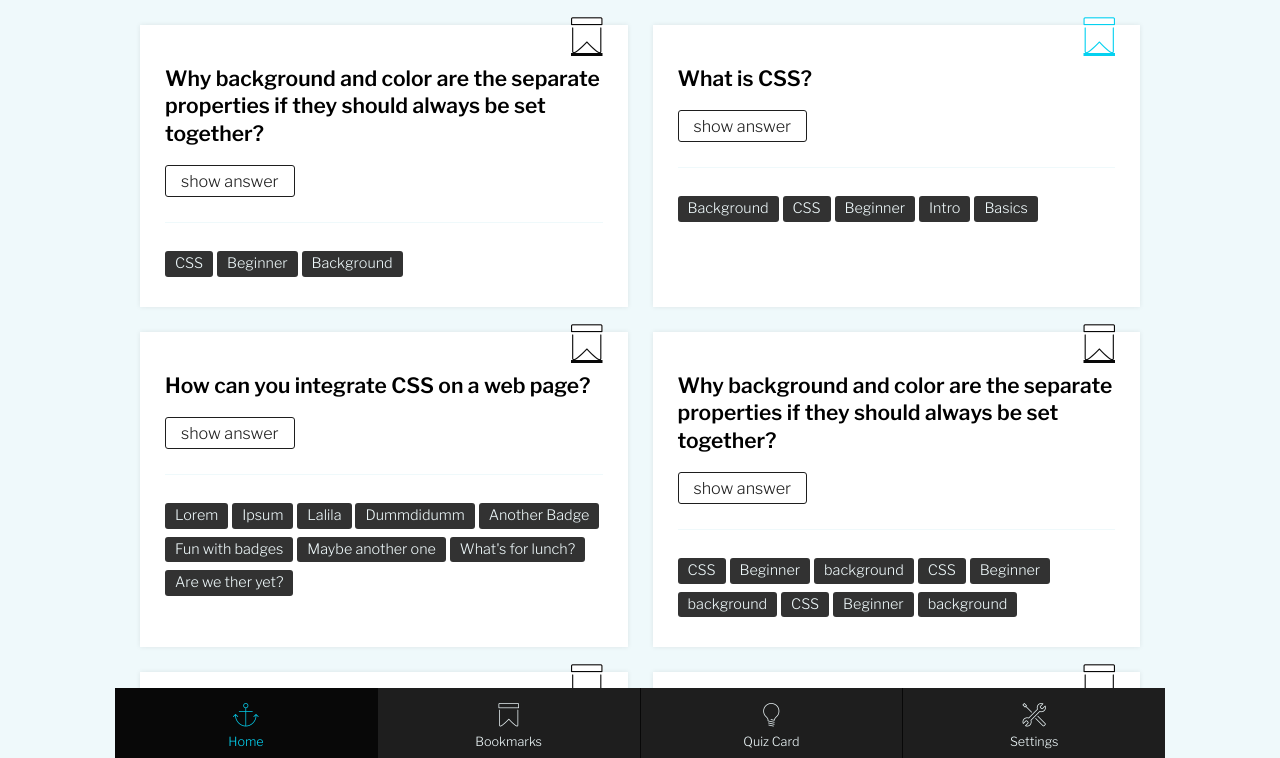
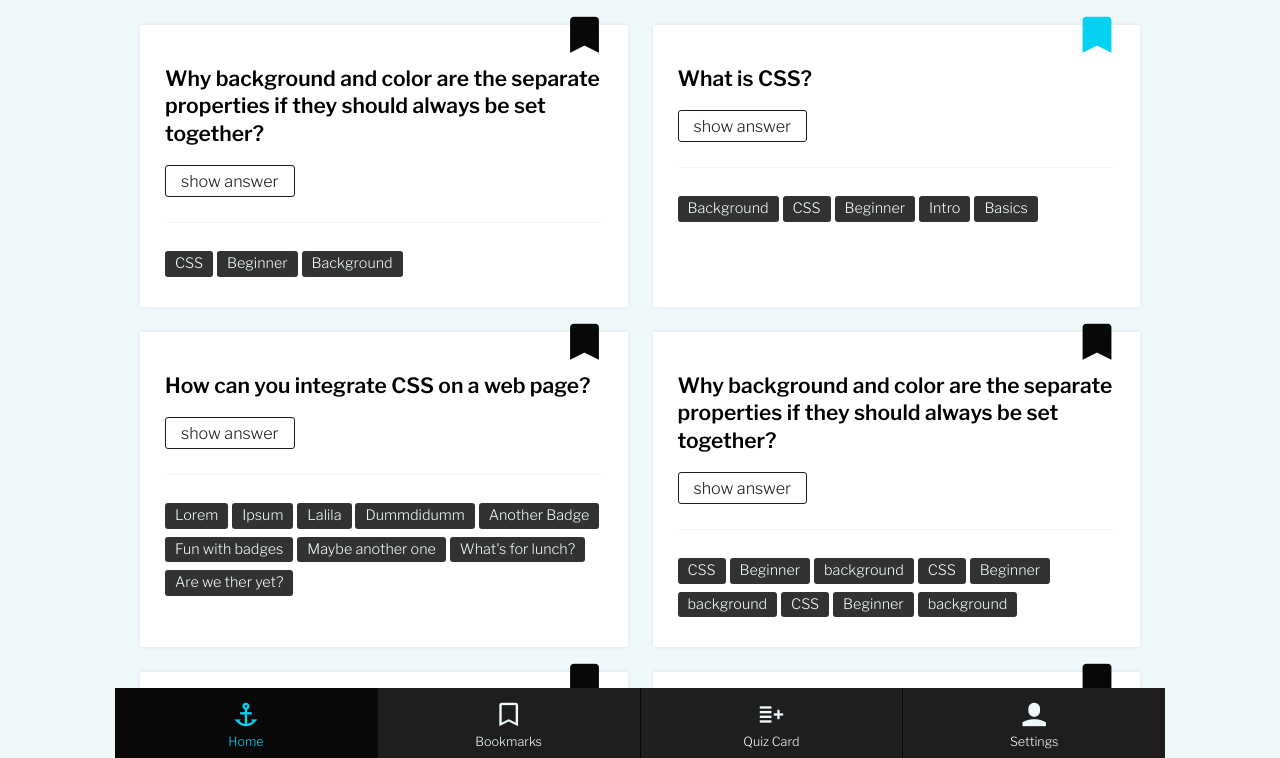
Before and after one commit to badabam/quiz-app-2, a website: page index.html in a window 1280 px wide. Shown: the part 42-800 px from the top of the page. Drawn offline with Linux system fonts and the light colour scheme; files whose address does not match are found by name.

Commit message:
Change icon-font and used classes, some styling adjustments

```diff
--- a/index.html
+++ b/index.html
@@ -14,7 +14,7 @@
       <section class="quiz-card">
         <a
           href="#"
-          class="quiz-card__bookmark icon-ribbon"
+          class="quiz-card__bookmark icon-bookmark1"
           title="Bookmark this Quiz Card"
         ></a>
         <details class="quiz-card__details">
@@ -48,7 +48,7 @@
       <section class="quiz-card">
         <a
           href="#"
-          class="quiz-card__bookmark quiz-card__bookmark--active icon-ribbon"
+          class="quiz-card__bookmark quiz-card__bookmark--active icon-bookmark1"
           title="Bookmark this Quiz Card"
         ></a>
         <details class="quiz-card__details">
@@ -77,7 +77,7 @@
       <section class="quiz-card">
         <a
           href="#"
-          class="quiz-card__bookmark icon-ribbon"
+          class="quiz-card__bookmark icon-bookmark1"
           title="Bookmark this Quiz Card"
         ></a>
         <details class="quiz-card__details">
@@ -119,7 +119,7 @@
       <section class="quiz-card">
         <a
           href="#"
-          class="quiz-card__bookmark icon-ribbon"
+          class="quiz-card__bookmark icon-bookmark1"
           title="Bookmark this Quiz Card"
         ></a>
         <details class="quiz-card__details">
@@ -159,7 +159,7 @@
       <section class="quiz-card">
         <a
           href="#"
-          class="quiz-card__bookmark icon-ribbon"
+          class="quiz-card__bookmark icon-bookmark1"
           title="Bookmark this Quiz Card"
         ></a>
         <details class="quiz-card__details">
@@ -188,7 +188,7 @@
       <section class="quiz-card">
         <a
           href="#"
-          class="quiz-card__bookmark icon-ribbon"
+          class="quiz-card__bookmark icon-bookmark1"
           title="Bookmark this Quiz Card"
         ></a>
         <details class="quiz-card__details">
@@ -229,25 +229,25 @@
         <ul class="app-navigation__grid">
           <li class="app-navigation__item app-navigation__item--active">
             <a href="#" aria-label="Home">
-              <i class="icon-anchor"></i>
+              <i class="icon-anchor1"></i>
               <span class="app-navigation__label">Home</span>
             </a>
           </li>
           <li class="app-navigation__item">
             <a href="#" aria-label="My Bookmarks">
-              <i class="icon-ribbon"></i>
+              <i class="icon-bookmark-outline"></i>
               <span class="app-navigation__label">Bookmarks</span>
             </a>
           </li>
           <li class="app-navigation__item">
             <a href="#" aria-label="Add Quiz Card">
-              <i class="icon-lightbulb"></i>
+              <i class="icon-list-add"></i>
               <span class="app-navigation__label">Quiz Card</span>
             </a>
           </li>
           <li class="app-navigation__item">
             <a href="#" aria-label="Quiz App Settings & Profile">
-              <i class="icon-tools-2"></i>
+              <i class="icon-user1"></i>
               <span class="app-navigation__label">Settings</span>
             </a>
           </li>
--- a/styles/components/quiz-card.css
+++ b/styles/components/quiz-card.css
@@ -11,11 +11,12 @@
   top: -8px;
   font-size: 2em;
   color: var(--color-rich-black);
-  background: #fff;
+  text-decoration: none;
 }
 .quiz-card__bookmark.quiz-card__bookmark--active,
 .quiz-card__bookmark:hover {
   color: var(--color-sky-blue1);
+  transition: all 0.3s ease-out;
 }
 .quiz-card__details {
   position: relative;
--- a/styles/index.css
+++ b/styles/index.css
@@ -1,4 +1,4 @@
-@import '../lib/icomoon_elegant/style.css';
+@import '../lib/icomoon_zondicons/style.css';
 @import '_base.css';
 @import '_fonts.css';
 @import '_variables.css';
```
